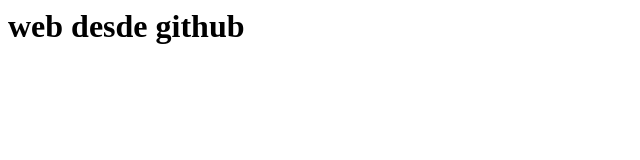
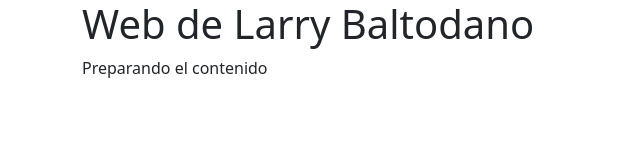
Before and after one commit to Mugiwara261203/Miweb, a plain HTML site: page index.html in a window 1280 px wide. Shown: the whole page, without its empty margins (0-640 px from the left). Drawn offline with nearby package versions, Linux system fonts and the light colour scheme.

Commit message:
Plantilla index base

```diff
--- a/index.html
+++ b/index.html
@@ -1,5 +1,25 @@
-<html>
-  <body>
-    <h1>web desde github</h1>
-  </body>
-<html>
+<!DOCTYPE html>
+<html lang="es">
+<head>
+  <meta charset="UTF-8">
+  <meta http-equiv="X-UA-Compatible" content="IE=edge">
+  <meta name="viewport" content="width=device-width, initial-scale=1.0">
+  <link href="https://cdn.jsdelivr.net/npm/bootstrap@5.3.0-alpha1/dist/css/bootstrap.min.css" rel="stylesheet" integrity="sha384-GLhlTQ8iRABdZLl6O3oVMWSktQOp6b7In1Zl3/Jr59b6EGGoI1aFkw7cmDA6j6gD" crossorigin="anonymous">
+  <title>#LarryBaltodano</title>
+</head>
+<body>
+  <div class="container">
+    <main>
+      <header>
+      <h1>Web de Larry Baltodano</h1>
+        <section>
+          <article>
+            <p>Preparando el contenido</p>
+          </article>
+        </section>
+      </header>
+    </main>
+  </div>
+  <script src="https://cdn.jsdelivr.net/npm/bootstrap@5.3.0-alpha1/dist/js/bootstrap.bundle.min.js" integrity="sha384-w76AqPfDkMBDXo30jS1Sgez6pr3x5MlQ1ZAGC+nuZB+EYdgRZgiwxhTBTkF7CXvN" crossorigin="anonymous"></script>
+</body>
+</html>
```
Also changed, not shown: 1 other file.
